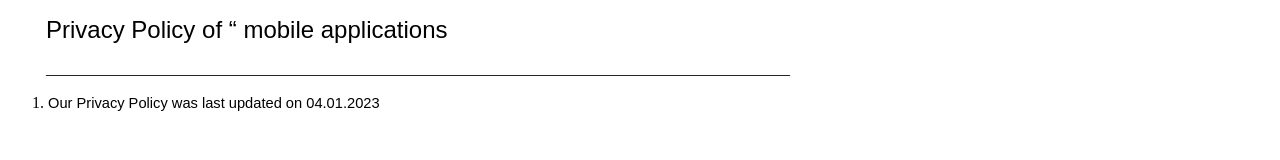
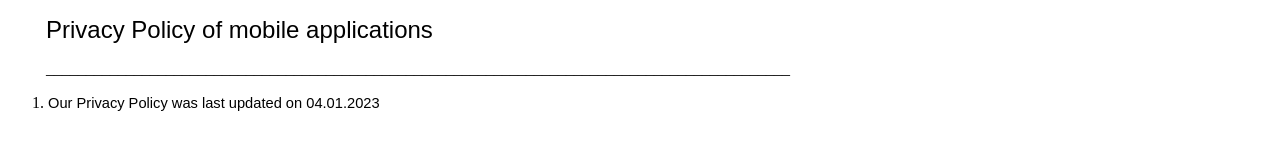
Before and after one commit to 7dvig/7dvig.github.io, a plain HTML site: page index.html in a window 1280 px wide. Shown: the top 160 px of the page. Drawn offline with Linux system fonts and the light colour scheme.

Commit message:
Update index.html

```diff
--- a/index.html
+++ b/index.html
@@ -2,7 +2,7 @@
 <!DOCTYPE html>
 <html>
 <body>
-<p style="margin-left:38px"><span style="font-size:12pt"><span style="font-family:&quot;Times New Roman&quot;,serif"><span style="font-size:18.0pt"><span style="font-family:&quot;Arial&quot;,sans-serif">Privacy Policy of </span></span><span style="font-size:18.0pt"><span style="font-family:&quot;Arial&quot;,sans-serif">&ldquo;</span></span><span style="font-size:18.0pt"><span style="font-family:&quot;Arial&quot;,sans-serif"> mobile applications</span></span></span></span></p>
+<p style="margin-left:38px"><span style="font-size:12pt"><span style="font-family:&quot;Times New Roman&quot;,serif"><span style="font-size:18.0pt"><span style="font-family:&quot;Arial&quot;,sans-serif">Privacy Policy of </span></span> <span style="font-size:18.0pt"><span style="font-family:&quot;Arial&quot;,sans-serif"> mobile applications</span></span></span></span></p>
 
 <p style="margin-left:38px">_____________________________________________________________________________________________</p>
 
```
